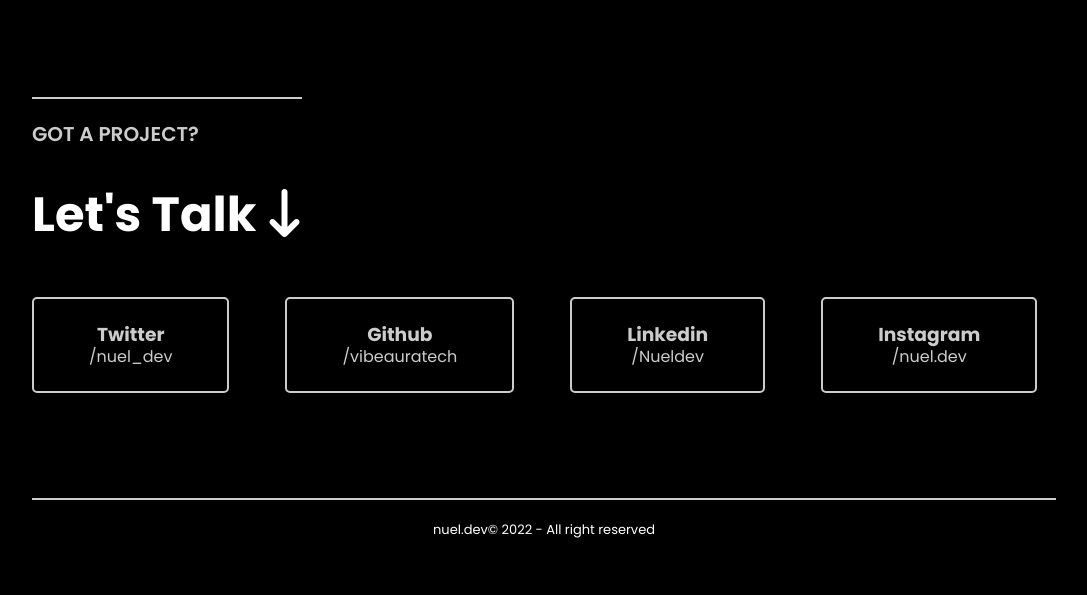
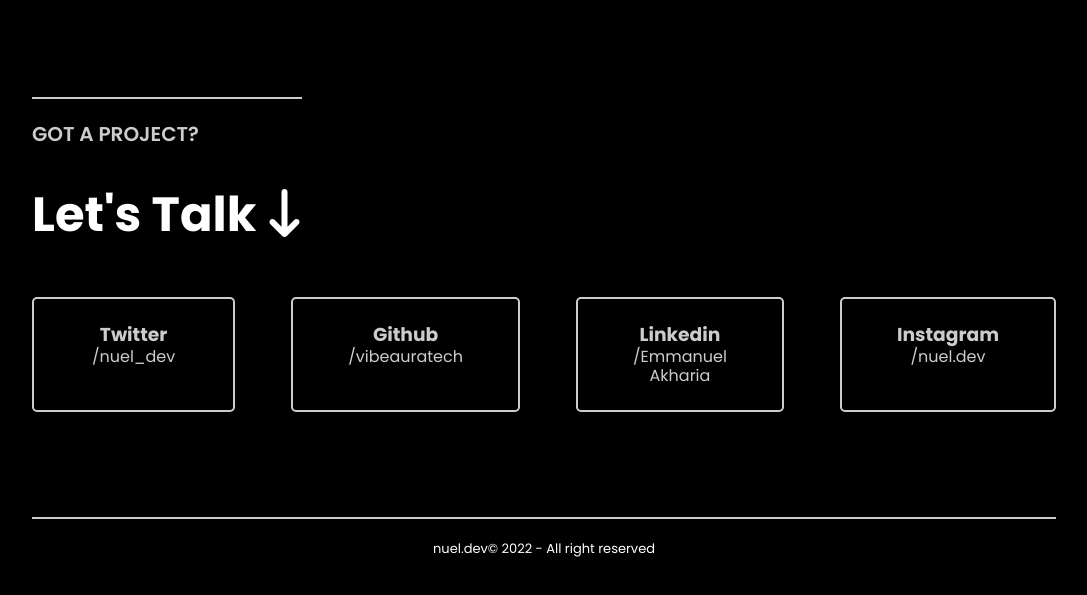
Before and after one commit to vibeauratech/Sullyvera, a plain HTML site: page About me.html in a window 1280 px wide. Shown: the part 1263-1858 px from the top of the page, without its empty margins (96-1183 px from the left). Drawn offline with Linux system fonts and the light colour scheme.

Commit message:
Update About me.html

```diff
--- a/About me.html
+++ b/About me.html
@@ -165,11 +165,11 @@
                 <h3>Github</h3>
                 <p>/vibeauratech</p>
             </a>
-            <a href="" class="connect-card">
+            <a href="https://www.linkedin.com/in/emmanuel-akharia-7a8ab0245/" class="connect-card">
                 <h3>Linkedin</h3>
-                <p>/Nueldev</p>
+                <p>/Emmanuel Akharia</p>
             </a>
-            <a href="" class="connect-card">
+            <a href="https://www.instagram.com/nuel.dev/" class="connect-card">
                 <h3>Instagram</h3>
                 <p>/nuel.dev</p>
             </a>
```
